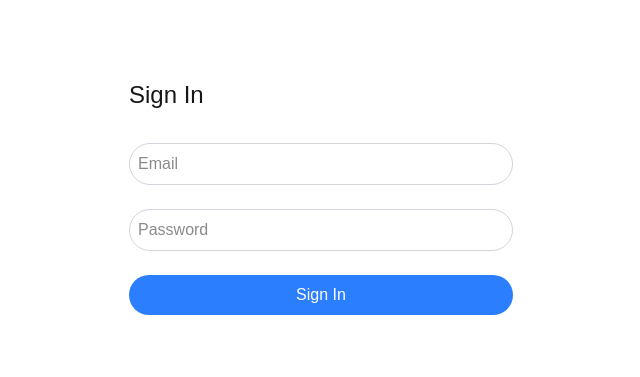
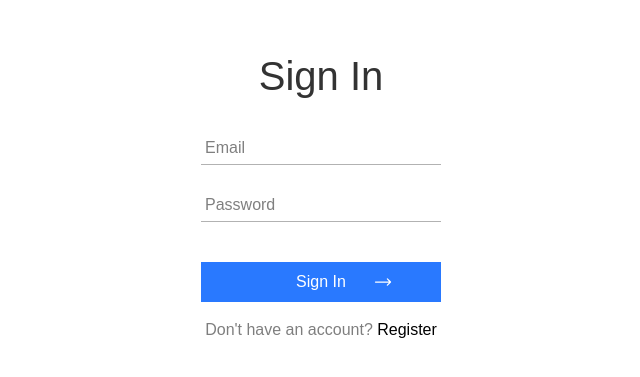
Before and after one commit to jrmilburn/fitnessapp-final, a Next.js app in the folder fitness-app/: page /auth/login in a window 1280 px wide. Shown: the part 203-580 px from the top of the page, without its empty margins (319-959 px from the left). Built offline with nearby package versions, Linux system fonts and the light colour scheme; no server answers.

Commit message:
update auth uui

```diff
--- a/fitness-app/app/auth/login/page.jsx
+++ b/fitness-app/app/auth/login/page.jsx
@@ -3,6 +3,8 @@
 import { signIn } from 'next-auth/react'
 import { useState } from 'react'
 import { useRouter } from 'next/navigation'
+import Button from '@/components/library/Button'
+import Link from 'next/link'
 
 export default function SignIn() {
   const [email, setEmail] = useState('')
@@ -28,29 +30,37 @@ const handleSubmit = async (e) => {
     }
   }
 return (
-    <div className="min-h-screen flex items-center justify-center p-4">
-      <div className="w-full max-w-md bg-white rounded-[30px] shadow-custom-top border-0 p-8 space-y-8">
-        <h2 className="text-2xl font-normal">Sign In</h2>
-        <form onSubmit={handleSubmit} className="space-y-6">
+  <div className='w-full min-h-screen flex flex-col justify-center items-center relative'>
+  <h2 className='mb-8'>Sign In</h2>
+    <form className='flex flex-col items-center gap-6 mb-4'>
       <input
         type="email"
-            placeholder="Email"
         value={email}
         onChange={(e) => setEmail(e.target.value)}
-            className="w-full p-2 rounded-[30px] border border-gray-300"
+        placeholder="Email"
+        required
+        className='min-w-60 border-b border-black/30 p-1'
       />
       <input
         type="password"
-            placeholder="Password"
         value={password}
         onChange={(e) => setPassword(e.target.value)}
-            className="w-full p-2 rounded-[30px] border border-gray-300"
+        placeholder="Password"
+        required
+        className='min-w-60 border-b border-black/30 p-1 mb-4'
       />
-          {error && <div className="text-red-500">{error}</div>}
-          <button type="submit" className="w-full bg-blue-500 text-white p-2 rounded-[30px]">
-            Sign In
-          </button>
+      <Button
+        text="Sign In"
+        type="button"
+        onClick={handleSubmit}
+      />
+      {error && <p style={{ color: 'red' }}>{error}</p>}
     </form>
+    <div><span className='opacity-[0.5]'>Don't have an account? </span>
+      <Link href="/auth/register" className='group inline-block'>
+        Register
+        <div className='h-[1px] w-[0] bg-black group-hover:w-full transition-all duration-500'></div>
+      </Link>
     </div>
 </div>
   )
--- a/fitness-app/app/auth/register/page.jsx
+++ b/fitness-app/app/auth/register/page.jsx
@@ -3,6 +3,8 @@
 import { useState } from 'react';
 import { useRouter } from 'next/navigation';
 import { signIn } from 'next-auth/react';
+import Button from '@/components/library/Button';
+import Link from 'next/link';
 
 export default function RegisterPage() {
   const [email, setEmail] = useState('');
@@ -41,13 +43,16 @@ export default function RegisterPage() {
   }
 
   return (
-    <form onSubmit={handleSubmit}>
+    <div className='w-full min-h-screen flex flex-col justify-center items-center relative'>
+        <h2 className='mb-8'>Register</h2>
+      <form className='flex flex-col items-center gap-6 mb-4'>
         <input
           type="email"
           value={email}
           onChange={(e) => setEmail(e.target.value)}
           placeholder="Email"
           required
+          className='min-w-60 border-b border-black/30 p-1'
         />
         <input
           type="password"
@@ -55,9 +60,21 @@ export default function RegisterPage() {
           onChange={(e) => setPassword(e.target.value)}
           placeholder="Password"
           required
+          className='min-w-60 border-b border-black/30 p-1 mb-4'
         />
-      <button type="submit">Register</button>
+        <Button
+          text="Register"
+          type="button"
+          onClick={handleSubmit}
+        />
         {error && <p style={{ color: 'red' }}>{error}</p>}
       </form>
+      <div><span className='opacity-[0.5]'>Already have an account? </span>
+        <Link href="/auth/login" className='group inline-block'>
+          Sign In
+          <div className='h-[1px] w-[0] bg-black group-hover:w-full transition-all duration-500'></div>
+        </Link>
+      </div>
+    </div>
   );
 }
--- a/fitness-app/app/globals.css
+++ b/fitness-app/app/globals.css
@@ -1,24 +1,58 @@
 @import "tailwindcss";
 
-@theme {
-  --font-sans: var(--font-geist-sans);
-  --font-mono: var(--font-geist-mono);
+/* Define CSS variables */
+:root {
+  --primary-bg: #ffffff;
+  --secondary-bg: #F5F5F5;
+  --primary-text: #333333;
+  --accent: #2979FF;
 }
 
-:root {
-  --background: #ffffff;
-  --foreground: #171717;
-}
-
-@media (prefers-color-scheme: dark) {
-  :root {
-    --background: #0a0a0a;
-    --foreground: #ededed;
-  }
-}
-
+/* Global body styles */
 body {
   color: var(--foreground);
   background: var(--background);
   font-family: Arial, Helvetica, sans-serif;
 }
+
+/* Base typography styles for mobile-first */
+h1 { font-size: 2.25rem; line-height: 2.5rem; color: var(--primary-text); }
+h2 { font-size: 1.875rem; line-height: 2.25rem; color: var(--primary-text); }
+h3 { font-size: 1.5rem; line-height: 2rem; color: var(--primary-text); }
+h4 { font-size: 1.25rem; line-height: 1.75rem; color: var(--primary-text); }
+h5 { font-size: 1.125rem; line-height: 1.5rem; color: var(--primary-text); }
+h6 { font-size: 1rem; line-height: 1.5rem; color: var(--primary-text); }
+p   { font-size: 1rem; line-height: 1.5rem; color: var(--primary-text); }
+
+/* Small devices (min-width: 640px) */
+@media (min-width: 640px) {
+  h1 { font-size: 2.5rem; line-height: 2.75rem; }
+  h2 { font-size: 2rem; line-height: 2.5rem; }
+  h3 { font-size: 1.75rem; line-height: 2.25rem; }
+  h4 { font-size: 1.5rem; line-height: 2rem; }
+  h5 { font-size: 1.25rem; line-height: 1.75rem; }
+  h6 { font-size: 1.125rem; line-height: 1.5rem; }
+  p   { font-size: 1.125rem; line-height: 1.75rem; }
+}
+
+/* Medium devices (min-width: 768px) */
+@media (min-width: 768px) {
+  h1 { font-size: 2.75rem; line-height: 3rem; }
+  h2 { font-size: 2.25rem; line-height: 2.75rem; }
+  h3 { font-size: 2rem; line-height: 2.5rem; }
+  h4 { font-size: 1.75rem; line-height: 2.25rem; }
+  h5 { font-size: 1.5rem; line-height: 2rem; }
+  h6 { font-size: 1.25rem; line-height: 1.75rem; }
+  p   { font-size: 1.125rem; line-height: 1.75rem; }
+}
+
+/* Large devices (min-width: 1024px) */
+@media (min-width: 1024px) {
+  h1 { font-size: 3rem; line-height: 3.25rem; }
+  h2 { font-size: 2.5rem; line-height: 3rem; }
+  h3 { font-size: 2.25rem; line-height: 2.75rem; }
+  h4 { font-size: 2rem; line-height: 2.5rem; }
+  h5 { font-size: 1.75rem; line-height: 2.25rem; }
+  h6 { font-size: 1.5rem; line-height: 2rem; }
+  p   { font-size: 1.25rem; line-height: 1.75rem; }
+}
--- a/fitness-app/app/layout.js
+++ b/fitness-app/app/layout.js
@@ -21,7 +21,7 @@ export default function RootLayout({ children }) {
       <SessionProvider>
 
       <body
-        className={`${geistSans.variable} ${geistMono.variable} antialiased`}
+        className={`antialiased w-full h-full`}
       >
         <ProtectedRoute>
           {children}
--- a/fitness-app/components/ProtectedRoute.js
+++ b/fitness-app/components/ProtectedRoute.js
@@ -39,25 +39,6 @@ export default function ProtectedRoute({ children }) {
     return () => clearTimeout(timer);
   }, [status]);
 
-  if (status === "loading") {
-    // Display a splash screen while fetching session data
-    return (
-      <div
-        className={`fixed inset-0 flex items-center justify-center bg-white transition-opacity duration-500 ${
-          shouldFadeOut ? 'opacity-0' : 'opacity-100'
-        }`}
-        style={{ zIndex: 50, pointerEvents: shouldFadeOut ? 'none' : 'auto' }}
-      >
-        <div className="text-center">
-          <div className="animate-bounce">
-            <Image src="/logo.png" alt="App logo" width={80} height={80} className="mx-auto" />
-          </div>
-          <h1 className="text-2xl font-bold text-gray-700 mt-4">Loading...</h1>
-        </div>
-      </div>
-    );
-  }
-
   if (status === "authenticated" || isUnprotectedPath) {
     // Render the protected content if authenticated or if the path is unprotected
     return <>{children}</>;
--- /dev/null
+++ b/fitness-app/components/library/Button.jsx
@@ -0,0 +1,21 @@
+import { ArrowLongRightIcon } from '@heroicons/react/24/solid';
+
+export default function Button({ type, text, onClick }) {
+    return (
+      <button
+        type={type}
+        className="w-full
+                bg-[var(--accent)] text-[var(--primary-bg)]
+                px-4 py-2 relative
+                group cursor-pointer"
+        onClick={onClick}
+      >
+        {text}
+        <ArrowLongRightIcon className="h-5 w-5 ml-2
+                                    text-[var(--primary-bg)]
+                                    absolute right-[20%] top-[50%] -translate-y-[50%]
+                                    group-hover:translate-x-1
+                                    transition-all duration-300" />
+      </button>
+    );
+  }
```
Also changed, not shown: fitness-app/package.json (+5 -2 lines), 1 other file (tests, documents, lock files or other folders). Lines whose indentation alone changed are shown as unchanged.
